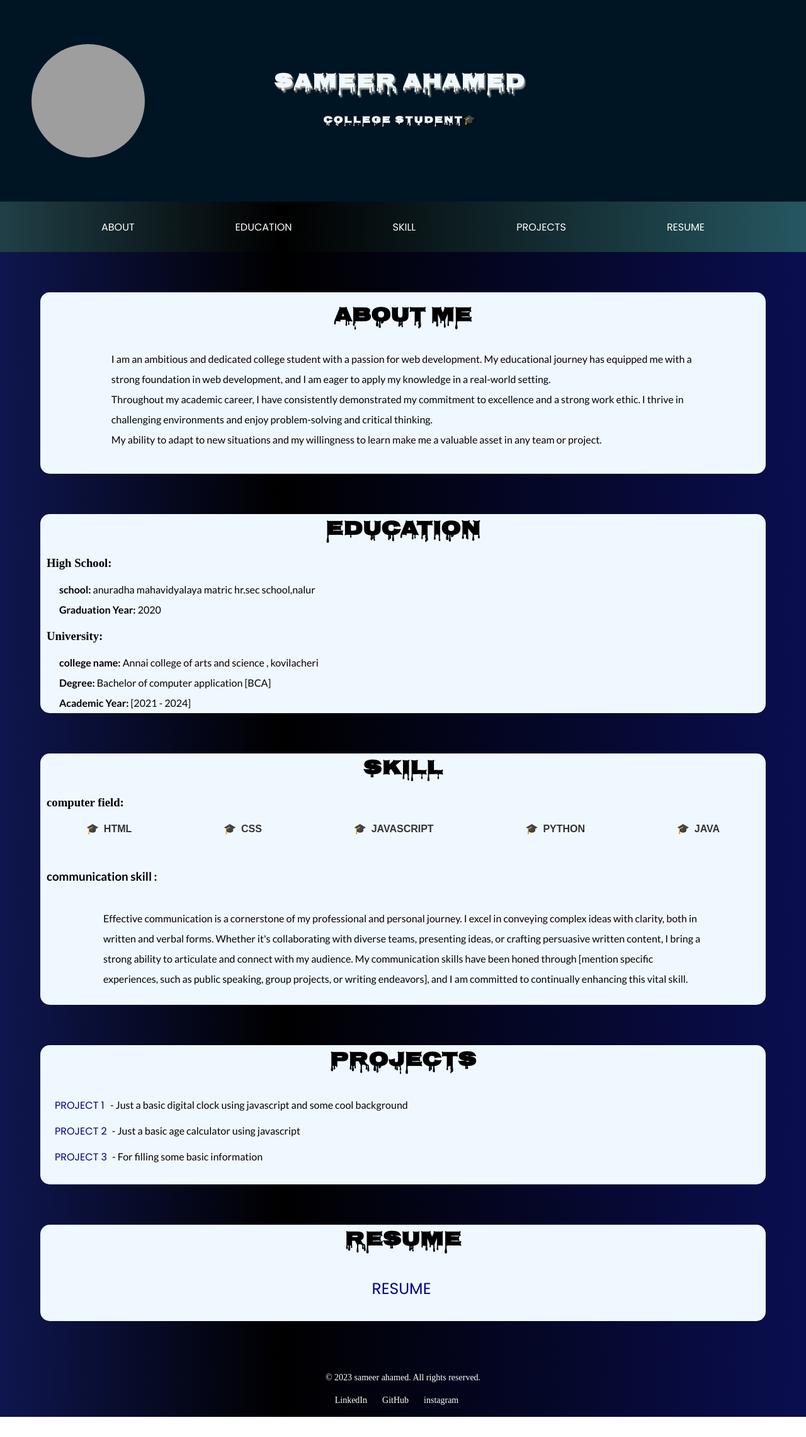
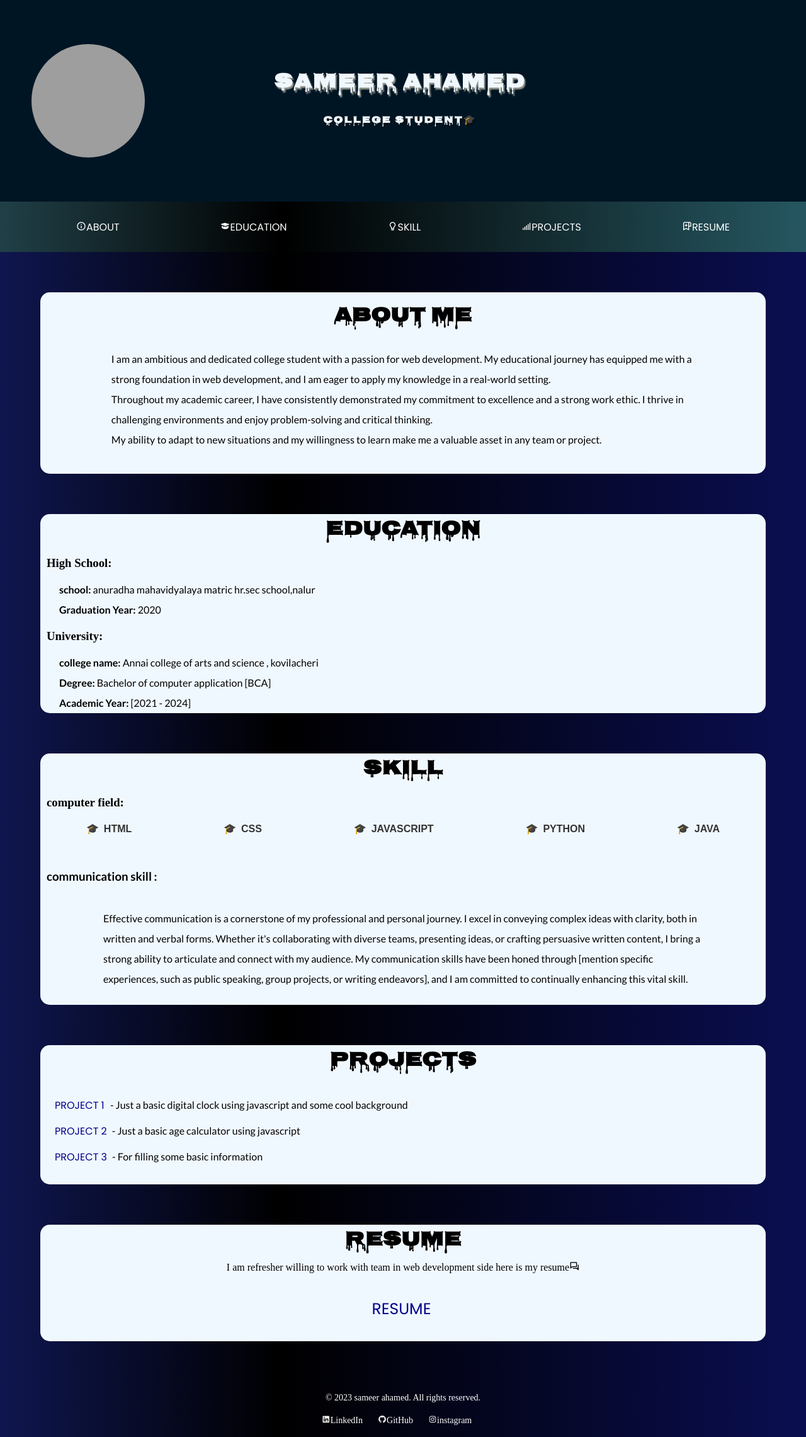
Before and after one commit to sameer-del/Digital-portfolio, a plain HTML site: page index.html in a window 1280 px wide. Shown: the whole page at 63% size. Before the commit the page ends 2249 px from the top, so only its background shows below. Drawn offline with nearby package versions, Linux system fonts and the light colour scheme; grey boxes are pictures that could not be loaded; a web font is replaced by a local one.

Commit message:
add some icons and one paragraph tag

```diff
--- a/index.html
+++ b/index.html
@@ -5,6 +5,8 @@
     <meta http-equiv="X-UA-Compatible" content="IE=edge">
     <meta name="viewport" content="width=device-width, initial-scale=1.0">
     <title>Digital portfolio</title>
+    <link rel="stylesheet"
+  href="https://cdn.jsdelivr.net/npm/boxicons@latest/css/boxicons.min.css">
     <link rel="stylesheet" href="style.css">
 </head>
 <body>
@@ -12,17 +14,20 @@
         <img src="1.png" alt="profile pic">
         <div class="tittle">
             <h1>sameer ahamed <br> <span>college student🎓</span></h1>
+
         </div>
+
     </header>
     <section>
+
         <div class="nav-list">
             <nav>
                 <ul>
-                   <li><a href="#about">about</a></li>
-                   <li><a href="#education">education</a></li>
-                   <li><a href="#skill">skill</a></li>
-                   <li><a href="#projects">projects</a></li>
-                   <li><a href="#resume">resume</a></li>
+                   <li><a href="#about"><i class='bx bx-info-circle'></i>about</a></li>
+                   <li><a href="#education"><i class='bx bxs-graduation' ></i>education</a></li>
+                   <li><a href="#skill"><i class='bx bx-bulb'></i>skill</a></li>
+                   <li><a href="#projects"><i class='bx bx-signal-5'></i>projects</a></li>
+                   <li><a href="#resume"><i class='bx bx-bookmark-alt-plus' ></i>resume</a></li>
                 </ul>
             </nav>
             </div>
@@ -76,16 +81,17 @@
         </div>
         <div class="resume" id="resume">
             <h1>Resume</h1>
+            <p> I am refresher willing to work with team in web development side here is my resume<i class='bx bx-conversation' ></i></p>
             <a href="resume.jpg" target="_blank">resume</a>
         </div>
+
         <footer>
             <div class="footer-content">
                 <p>&copy; 2023 sameer ahamed. All rights reserved.</p>
                 <ul class="social-links">
-                    <li><a href="https://www.linkedin.com/in/sameer-ahamed-0b671027a/" target="blank">LinkedIn</a></li>
-                    <li><a href="https://github.com/sameer-del" target="blank
-                        ">GitHub</a></li>
-                    <li><a href="https://instagram.com/sxmeer_xhxmed_?igshid=MzMyNGUyNmU2YQ==" target="_blank">instagram</a></li>
+                    <li><a href="https://www.linkedin.com/in/sameer-ahamed-0b671027a/" target="blank"><i class='bx bxl-linkedin-square' ></i>LinkedIn</a></li>
+                    <li><a href="https://github.com/sameer-del" target="blank"><i class='bx bxl-github' ></i>GitHub</a></li>
+                    <li><a href="https://instagram.com/sxmeer_xhxmed_?igshid=MzMyNGUyNmU2YQ==" target="_blank"><i class='bx bxl-instagram'></i>instagram</a></li>
                 </ul>
             </div>
         </footer>
```
